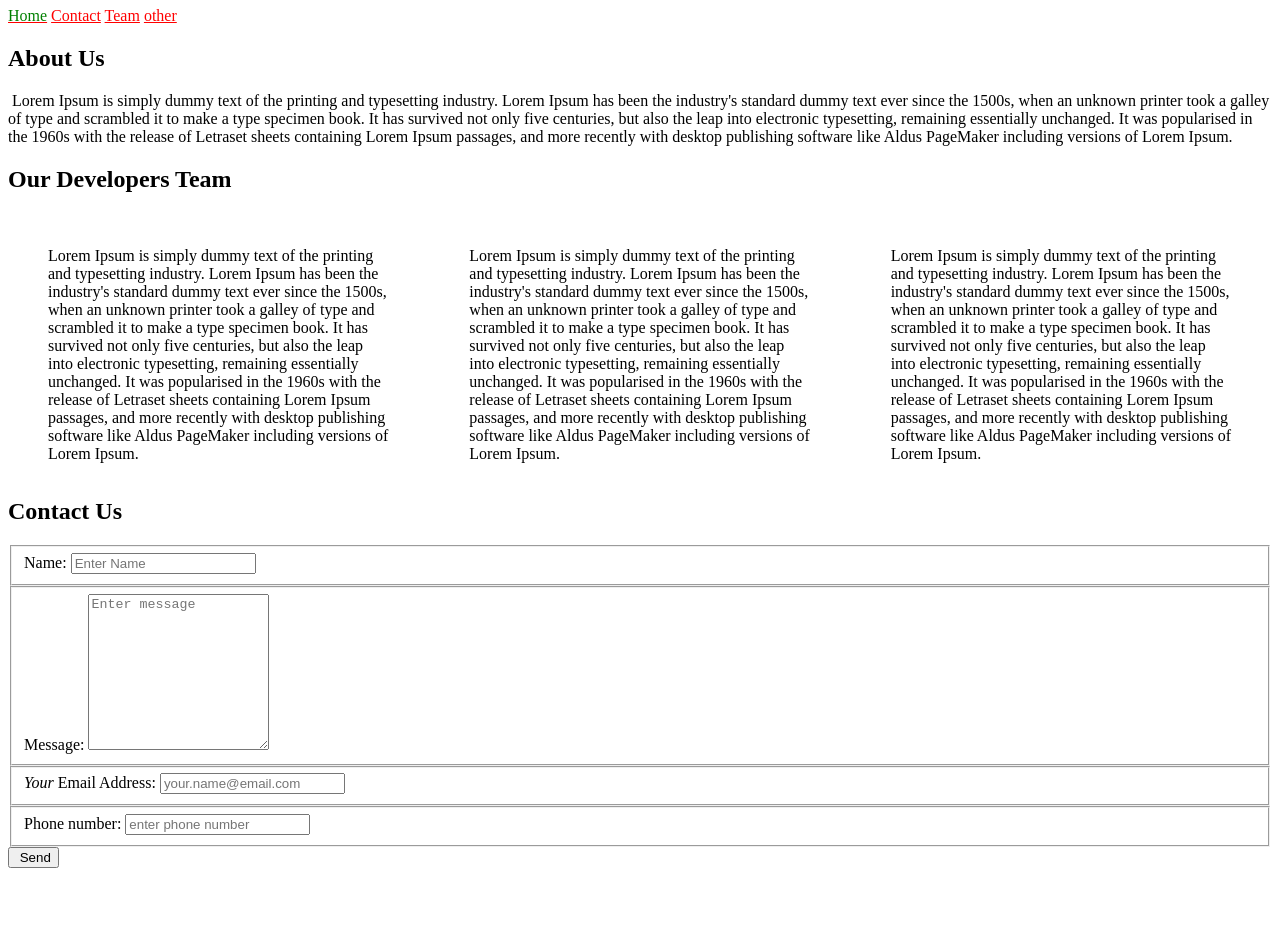
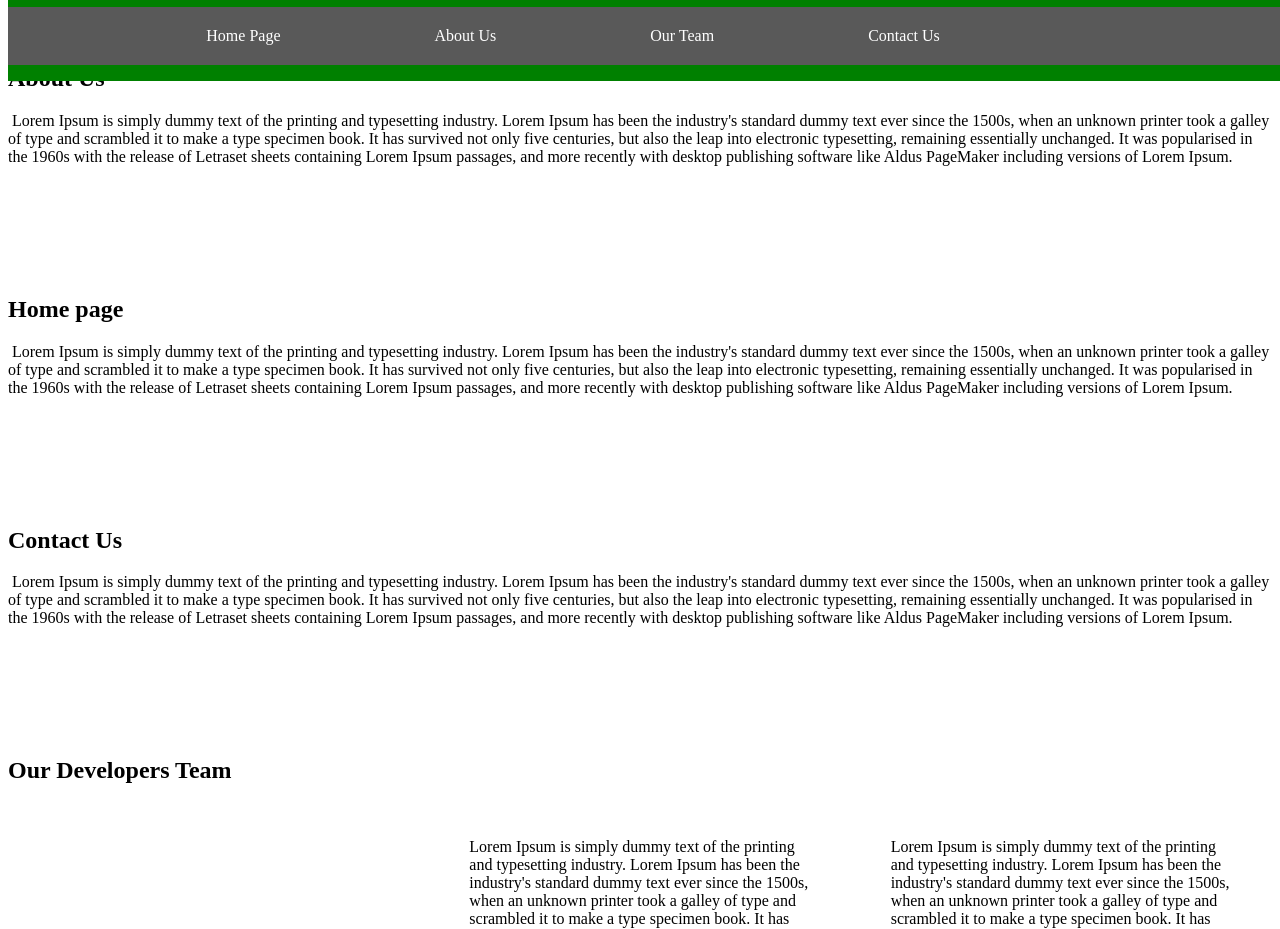
Before and after one commit to FACN4/KhanWebDevelopers, a plain HTML site: page index.html in a window 1280 px wide. Shown: the part 73-1002 px from the top of the page. Before the commit the page ends 949 px from the top, so only its background shows below. Drawn offline with Linux system fonts and the light colour scheme.

Commit message:
new changes for css and index files

```diff
--- a/index.html
+++ b/index.html
@@ -11,89 +11,70 @@
 <body>
   <header>
     <h1>Khan Web Developers</h1>
-
+    <ul class="nav">
+      <li><a href="#home">Home Page</a></li>
+      <li><a href="#aboutus">About Us</a></li>
+      <li><a href="#team">Our Team</a></li>
+      <li><a href="#contactUs">Contact Us</a></li>
+    </ul>
   </header>
-
-  <nav class="navbar">
-    <a href="/Home/"><span>Home</span></a>
-    <a href="/Contact/">Contact</a>
-    <a href="/Team/">Team</a>
-    <a href="other">other</a>
-  </nav>
-
-  <section id="aboutUs">
-    <h2>About Us</h2>
-
-
-    <div class="">
-      <img src="" alt=""> Lorem Ipsum is simply dummy text of the printing and typesetting industry. Lorem Ipsum has been the industry's standard dummy text ever since the 1500s, when an unknown printer took a galley of type and scrambled it to make a
-      type specimen book. It has survived not only five centuries, but also the leap into electronic typesetting, remaining essentially unchanged. It was popularised in the 1960s with the release of Letraset sheets containing Lorem Ipsum passages, and
-      more recently with desktop publishing software like Aldus PageMaker including versions of Lorem Ipsum.
-    </div>
-  </section>
 
 
 
-  <section id="Team">
-    <h2>Our Developers Team</h2>
-    <div class="teamFigures">
-      <figure class="singleFigure">
-        <img src="" alt="">
-        <figcaption> Lorem Ipsum is simply dummy text of the printing and typesetting industry. Lorem Ipsum has been the industry's standard dummy text ever since the 1500s, when an unknown printer took a galley of type and scrambled it to make a type specimen book.
-          It has survived not only five centuries, but also the leap into electronic typesetting, remaining essentially unchanged. It was popularised in the 1960s with the release of Letraset sheets containing Lorem Ipsum passages, and more recently with
-          desktop publishing software like Aldus PageMaker including versions of Lorem Ipsum. </figcaption>
-      </figure>
 
-      <figure class="singleFigure">
-        <img src="" alt="">
-        <figcaption> Lorem Ipsum is simply dummy text of the printing and typesetting industry. Lorem Ipsum has been the industry's standard dummy text ever since the 1500s, when an unknown printer took a galley of type and scrambled it to make a type specimen book.
-          It has survived not only five centuries, but also the leap into electronic typesetting, remaining essentially unchanged. It was popularised in the 1960s with the release of Letraset sheets containing Lorem Ipsum passages, and more recently with
-          desktop publishing software like Aldus PageMaker including versions of Lorem Ipsum. </figcaption>
-      </figure>
+<section id="aboutus">
+  <h2>About Us</h2>
+  <div class="">
+<img src="" alt="">
+  Lorem Ipsum is simply dummy text of the printing and typesetting industry. Lorem Ipsum has been the industry's standard dummy text ever since the 1500s, when an unknown printer took a galley of type and scrambled it to make a type specimen book. It has survived not only five centuries, but also the leap into electronic typesetting, remaining essentially unchanged. It was popularised in the 1960s with the release of Letraset sheets containing Lorem Ipsum passages, and more recently with desktop publishing software like Aldus PageMaker including versions of Lorem Ipsum.
+</div>
+</section>
 
-      <figure class="singleFigure">
-        <img src="" alt="">
-        <figcaption> Lorem Ipsum is simply dummy text of the printing and typesetting industry. Lorem Ipsum has been the industry's standard dummy text ever since the 1500s, when an unknown printer took a galley of type and scrambled it to make a type specimen book.
-          It has survived not only five centuries, but also the leap into electronic typesetting, remaining essentially unchanged. It was popularised in the 1960s with the release of Letraset sheets containing Lorem Ipsum passages, and more recently with
-          desktop publishing software like Aldus PageMaker including versions of Lorem Ipsum. </figcaption>
-      </figure>
+<section id="home" >
+  <h2>Home page</h2>
+  <img src="" alt="">
+  Lorem Ipsum is simply dummy text of the printing and typesetting industry. Lorem Ipsum has been the industry's standard dummy text ever since the 1500s, when an unknown printer took a galley of type and scrambled it to make a type specimen book. It has survived not only five centuries, but also the leap into electronic typesetting, remaining essentially unchanged. It was popularised in the 1960s with the release of Letraset sheets containing Lorem Ipsum passages, and more recently with desktop publishing software like Aldus PageMaker including versions of Lorem Ipsum.
+</section>
 
-    </div>
-  </section>
+<section id="contactUs" >
+  <h2>Contact Us</h2>
+  <img src="" alt="">
+  Lorem Ipsum is simply dummy text of the printing and typesetting industry. Lorem Ipsum has been the industry's standard dummy text ever since the 1500s, when an unknown printer took a galley of type and scrambled it to make a type specimen book. It has survived not only five centuries, but also the leap into electronic typesetting, remaining essentially unchanged. It was popularised in the 1960s with the release of Letraset sheets containing Lorem Ipsum passages, and more recently with desktop publishing software like Aldus PageMaker including versions of Lorem Ipsum.
+</section>
 
-  <section id="contactUs">
-    <h2>Contact Us</h2>
-    <form id="gform" method="POST" class="pure-form pure-form-stacked" data-email="example@email.net" action="https://script.google.com/macros/s/AKfycbz1SuyyMjXqXEOd_KFaxKgRIrs00QsYF5xQhW7V7w/exec">
-      <!-- When form is submitted, prevent default,  -->
 
-      <fieldset class="pure-group">
-        <label for="name">Name: </label>
-        <input id="name" name="name" placeholder="Enter Name" />
-      </fieldset>
+<section id="team">
+  <h2>Our Developers Team</h2>
+  <div class="teamFigures">
+    <figure class ="singleFigure">
+      <img src="" alt="">
+      <figcaption>
+        <br>  <br>  <br>  <br> <br>  <br>  <br>  <br>  <br>  <br>  <br>  <br>
+        Lorem Ipsum is simply dummy text of the printing and typesetting industry. Lorem Ipsum has been the industry's standard dummy text ever since the 1500s, when an unknown printer took a galley of type and scrambled it to make a type specimen book. It has survived not only five centuries, but also the leap into electronic typesetting, remaining essentially unchanged. It was popularised in the 1960s with the release of Letraset sheets containing Lorem Ipsum passages, and more recently with desktop publishing software like Aldus PageMaker including versions of Lorem Ipsum. </figcaption>
+    </figure>
 
-      <fieldset class="pure-group">
-        <label for="message">Message: </label>
-        <textarea id="message" name="message" rows="10" placeholder="Enter message"></textarea>
-      </fieldset>
+    <figure class="singleFigure">
+      <img src="" alt="">
+      <figcaption> Lorem Ipsum is simply dummy text of the printing and typesetting industry. Lorem Ipsum has been the industry's standard dummy text ever since the 1500s, when an unknown printer took a galley of type and scrambled it to make a type specimen book. It has survived not only five centuries, but also the leap into electronic typesetting, remaining essentially unchanged. It was popularised in the 1960s with the release of Letraset sheets containing Lorem Ipsum passages, and more recently with desktop publishing software like Aldus PageMaker including versions of Lorem Ipsum. </figcaption>
+    </figure>
 
-      <fieldset class="pure-group">
-        <label for="email"><em>Your</em> Email Address:</label>
-        <input id="email" name="email" type="email" value="" required placeholder="your.name@email.com" />
-        <span id="email-invalid" style="display:none">
-          Must be a valid email address</span>
-      </fieldset>
+    <figure class = "singleFigure">
+      <img src="" alt="">
+      <figcaption> Lorem Ipsum is simply dummy text of the printing and typesetting industry. Lorem Ipsum has been the industry's standard dummy text ever since the 1500s, when an unknown printer took a galley of type and scrambled it to make a type specimen book. It has survived not only five centuries, but also the leap into electronic typesetting, remaining essentially unchanged. It was popularised in the 1960s with the release of Letraset sheets containing Lorem Ipsum passages, and more recently with desktop publishing software like Aldus PageMaker including versions of Lorem Ipsum. </figcaption>
+    </figure>
 
-      <fieldset class="pure-group">
-        <label for="phoneNumber">Phone number: </label>
-        <input id="phoneNumber" name="phoneNumber" placeholder="enter phone number" />
-      </fieldset>
+</div>
+</section>
 
-      <button class="button-success pure-button button-xlarge">
-        <i class="fa fa-paper-plane"></i>&nbsp;Send</button>
-    </form>
 
-  </section>
-  <script data-cfasync="false" type="text/javascript" src="script.js"></script>
+
+<footer>
+
+
+
+
+
+</footer>
 
 </body>
 </html>
--- a/style.css
+++ b/style.css
@@ -1,11 +1,34 @@
-a{
-  color:red;
+body  section{
+  padding-top: 110px;
 }
 
-span{
-  width: 50px;
-  height: 50px;
-  color: green;
+header{background-color: green;
+
+  top: 0;
+  width: 100%;
+  position: fixed;
+}
+header > h1{
+  text-align: center;
+}
+.nav{
+  width: 100%;
+  background-color: #595959;
+  color: #ffffff;
+  list-style: none;;
+  text-align: center;;
+  padding: 20px 0 20px 0;
+}
+.nav > li{
+  display: inline-block;
+  padding-right: 150px;
+}
+.nav > li > a{
+  text-decoration: none;
+  color: #ffffff;
+}
+.nav > li > a:hover{
+  color: #c1c1c1;
 }
 
 .teamFigures {
@@ -16,7 +39,7 @@ span{
 .singleFigure {
 
 }
-@media only screen and (min-width:600px){
+@media only screen and (min-width:480px){
   .teamFigures{
     grid-template-columns: 1fr 1fr 1fr;
   }
```
